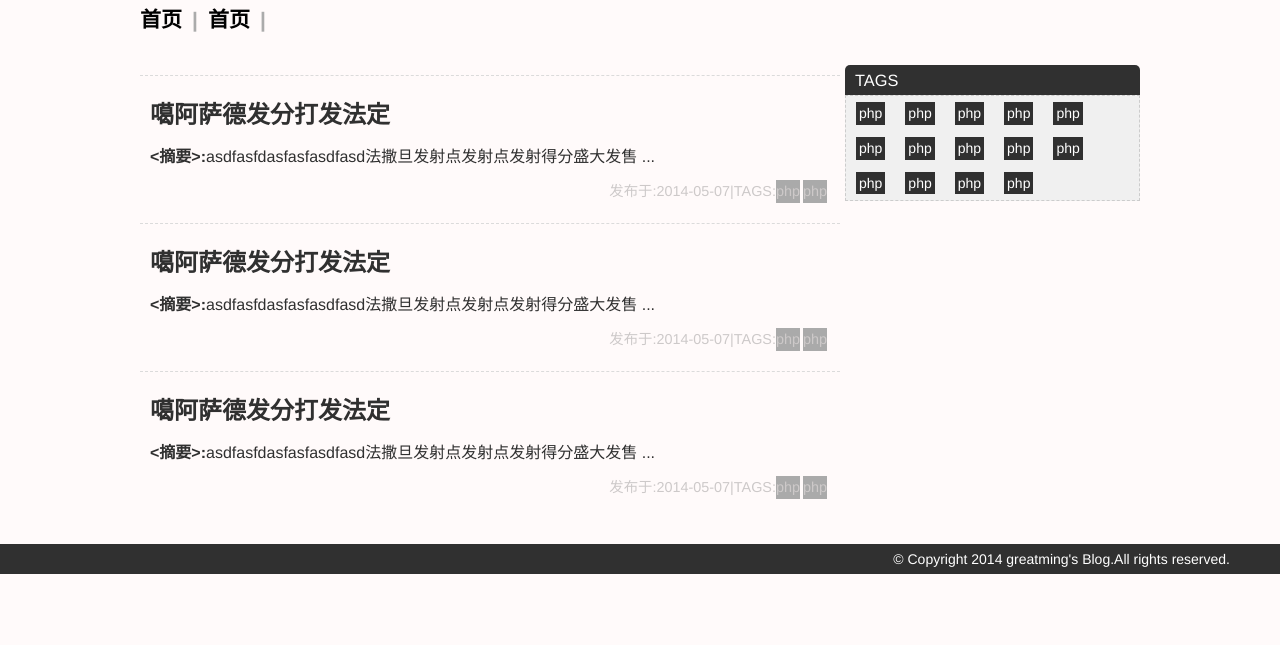
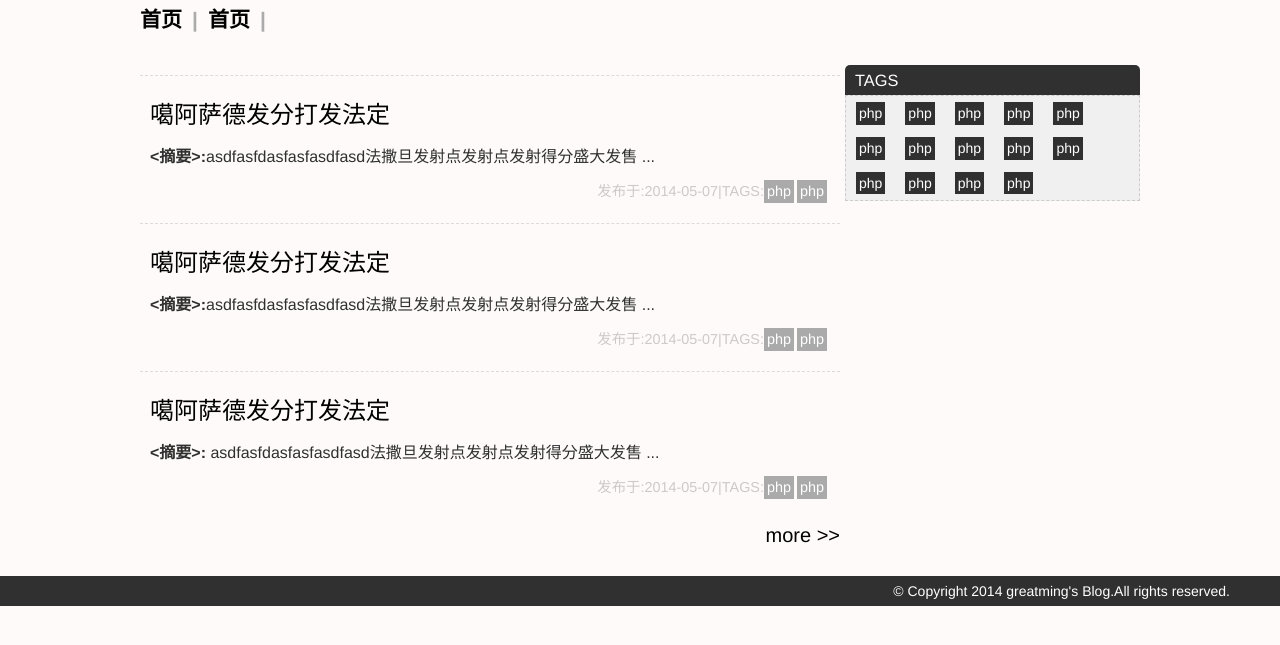
Before and after one commit to greatming/myblog, a web app: file src/html/index.html in a window 1280 px wide. Shown: the part 80-725 px from the top of the page. Run offline with its HTML, style and script files only (its server is not run), Linux system fonts and the light colour scheme.

Commit message:
修改 详细页

```diff
--- a/src/html/index.html
+++ b/src/html/index.html
@@ -23,33 +23,34 @@
     <div class="container">
         <div id="article-blocks">
             <div class="art-block">
-                <p class="title">噶阿萨德发分打发法定</p>
+                <p class="title"><a href="#">噶阿萨德发分打发法定</a></p>
                 <div class="des">
-                    <span class="abs"><摘要>:</span>asdfasfdasfasfasdfasd法撒旦发射点发射点发射得分盛大发售
+                    <span class="abs">&lt;摘要&gt;:</span>asdfasfdasfasfasdfasd法撒旦发射点发射点发射得分盛大发售
                 </div>
                 <div class="meta">
                     <span>发布于:2014-05-07</span>|<span>TAGS:<a href="#">php</a><a href="#">php</a></span>
                 </div>
             </div>
             <div class="art-block">
-                <p class="title">噶阿萨德发分打发法定</p>
+                <p class="title"><a href="#">噶阿萨德发分打发法定</a></p>
                 <div class="des">
-                    <span class="abs"><摘要>:</span>asdfasfdasfasfasdfasd法撒旦发射点发射点发射得分盛大发售
+                    <span class="abs">&lt;摘要&gt;:</span>asdfasfdasfasfasdfasd法撒旦发射点发射点发射得分盛大发售
                 </div>
                 <div class="meta">
                     <span>发布于:2014-05-07</span>|<span>TAGS:<a href="#">php</a><a href="#">php</a></span>
                 </div>
             </div>
             <div class="art-block">
-                <p class="title">噶阿萨德发分打发法定</p>
+                <p class="title"><a href="#">噶阿萨德发分打发法定</a></p>
                 <div class="des">
-                    <span class="abs"><摘要>:</span>asdfasfdasfasfasdfasd法撒旦发射点发射点发射得分盛大发售
+                    <span class="abs">&lt;摘要&gt;: </span>asdfasfdasfasfasdfasd法撒旦发射点发射点发射得分盛大发售
                 </div>
                 <div class="meta">
                     <span>发布于:2014-05-07</span>|<span>TAGS:<a href="#">php</a><a href="#">php</a></span>
                 </div>
             </div>
         </div>
+        <div class="more"><a href="#">more >></a></div>
     </div>
     <div class="right">
         <h3 class="r-title">TAGS</h3>
--- a/src/html/public/detail.css
+++ b/src/html/public/detail.css
@@ -8,6 +8,7 @@
     line-height: 45px;
     font-size: 30px;
     padding-left: 5px;
+    font-weight: 400;
 }
 .article .meta{
     margin-top: 10px;
--- a/src/html/public/index.css
+++ b/src/html/public/index.css
@@ -22,7 +22,7 @@
 }
 #article-blocks .art-block .title{
     font-size: 150%;
-    font-weight: bolder;
+    font-weight: 400;
     margin: 10px 0;
 }
 #article-blocks .art-block .des:after{
@@ -38,10 +38,11 @@
     color: #CDC9C9;
 }
 #article-blocks .art-block .meta a{
-    color: #CDC9C9;
     display: inline-block;
     margin-right: 3px;
     background-color: #AAAAAA;
+    padding: 0 3px;
+    color: #ffffff;
 }
 
 .r-title{
@@ -74,3 +75,11 @@
     margin: 6px 10px;
     padding: 3px;
 }
+.more{
+    font-size: 20px;
+}
+
+.more a{
+    float: right;
+    display: inline-block;
+}
--- a/src/html/public/main.css
+++ b/src/html/public/main.css
@@ -5,6 +5,9 @@ a{
     color: black;
     outline: medium none;
     text-decoration: none;
+}
+a:hover{
+    text-decoration: underline;
 }
 body{
     font-family: "Helvetica Neue",Helvetica,Arial,"Hiragino Sans GB","Hiragino Sans GB W3","WenQuanYi Micro Hei","Microsoft YaHei UI","Microsoft YaHei",sans-serif;font-size: 14px;line-height: 1.6;background: none repeat scroll 0 0 #FFFAFA;color: #303030;
```
